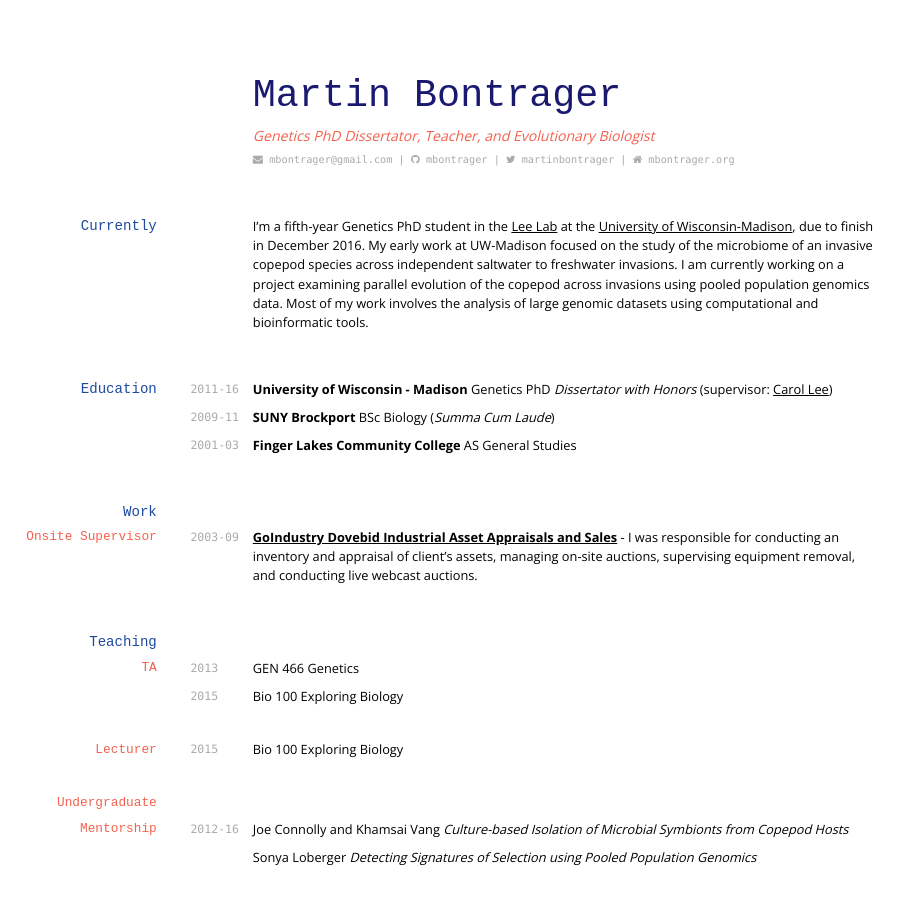
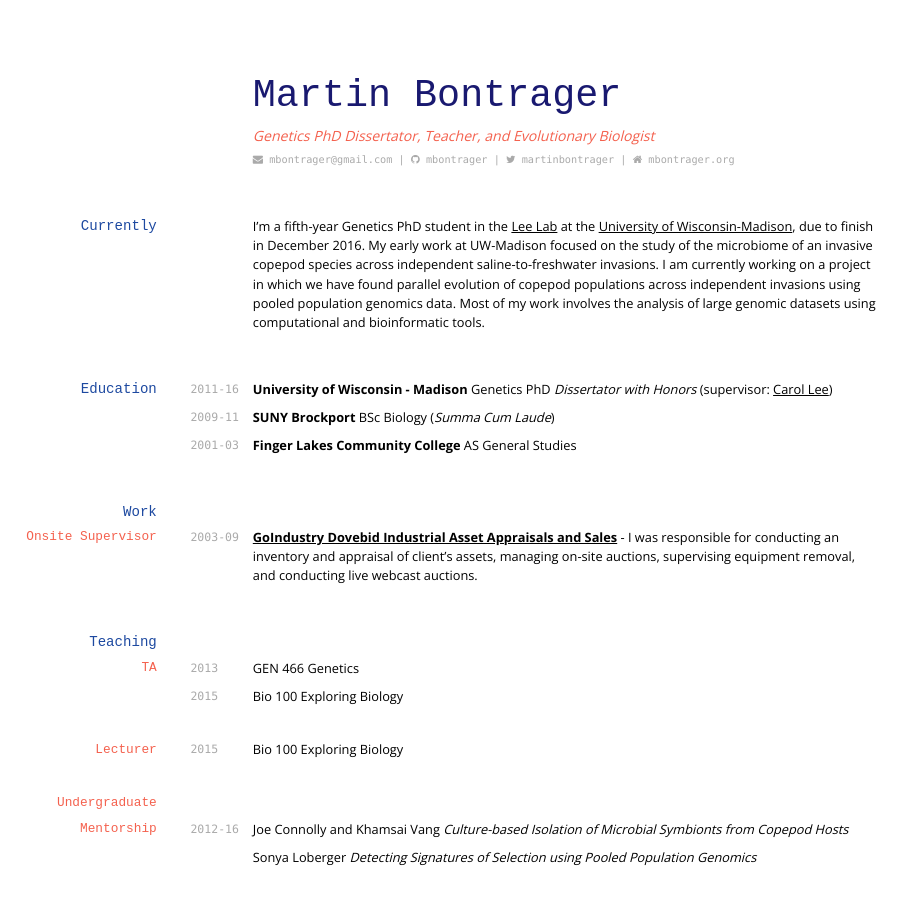
Before and after one commit to mbontrager/mbontrager.github.io, a Jekyll site: the page cv/index.html, which Jekyll copies as it is, in a window 1280 px wide and 900 px high. Shown: the whole window, without its empty margins (0-912 px from the left). Built offline with Jekyll 4.4.1, drawn with Linux system fonts in a browser that asks for light colours; nearby versions of some CDN libraries.

Commit message:
Update CV

```diff
--- a/cv/index.html
+++ b/cv/index.html
@@ -29,7 +29,7 @@
 
 <h2 id="currently">Currently</h2>
 
-<p>I’m a fifth-year Genetics PhD student in the <a href="http://carollee.labs.wisc.edu/Lee.html">Lee Lab</a> at the <a href="http://www.genetics.wisc.edu/">University of Wisconsin-Madison</a>, due to finish in December 2016. My early work at UW-Madison focused on the study of the microbiome of an invasive copepod species across independent saltwater to freshwater invasions. I am currently working on a project examining parallel evolution of the copepod across invasions using pooled population genomics data. Most of my work involves the analysis of large genomic datasets using computational and bioinformatic tools.</p>
+<p>I’m a fifth-year Genetics PhD student in the <a href="http://carollee.labs.wisc.edu/Lee.html">Lee Lab</a> at the <a href="http://www.genetics.wisc.edu/">University of Wisconsin-Madison</a>, due to finish in December 2016. My early work at UW-Madison focused on the study of the microbiome of an invasive copepod species across independent saline-to-freshwater invasions. I am currently working on a project in which we have found parallel evolution of copepod populations across independent invasions using pooled population genomics data. Most of my work involves the analysis of large genomic datasets using computational and bioinformatic tools.</p>
 
 <h2 id="education">Education</h2>
 
```
